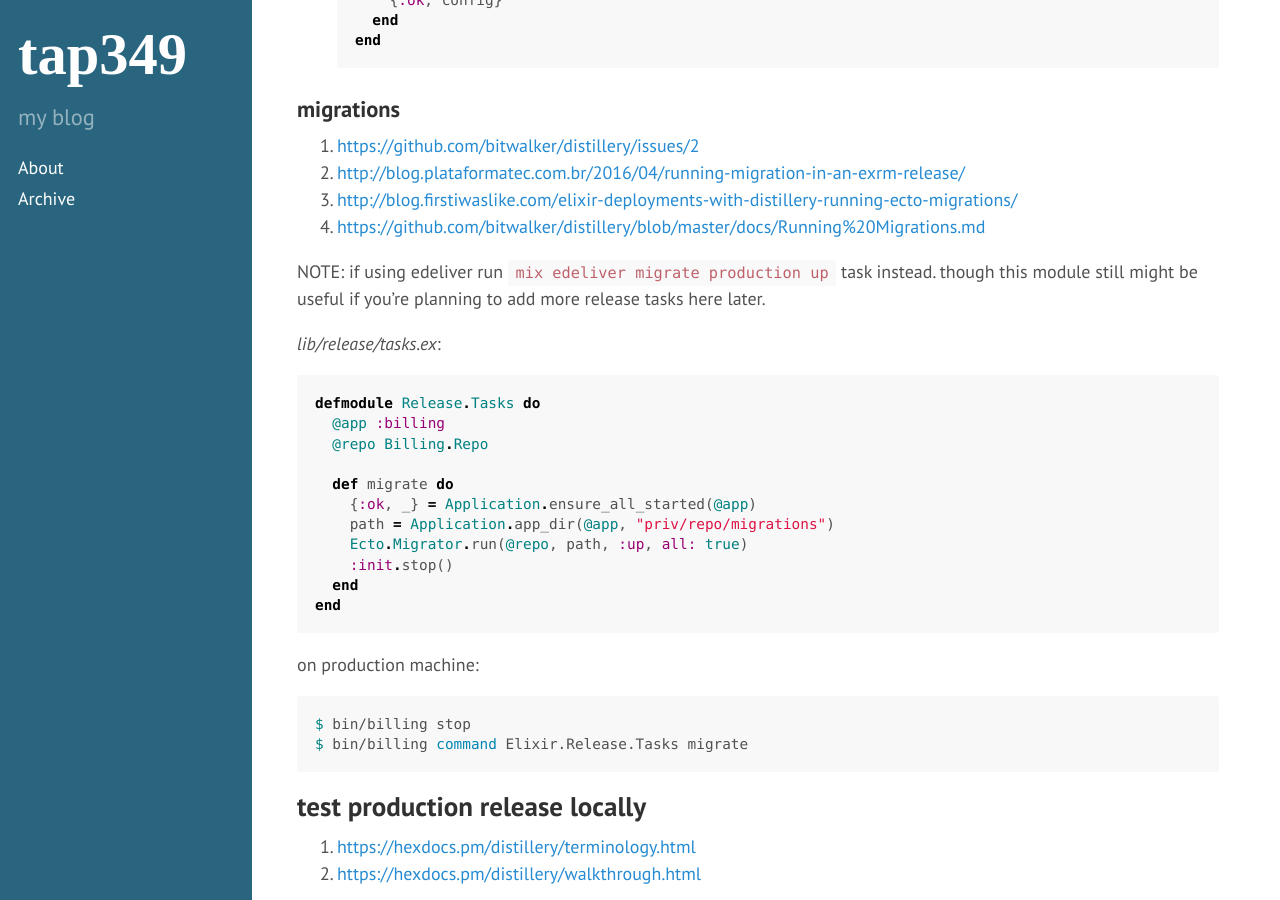
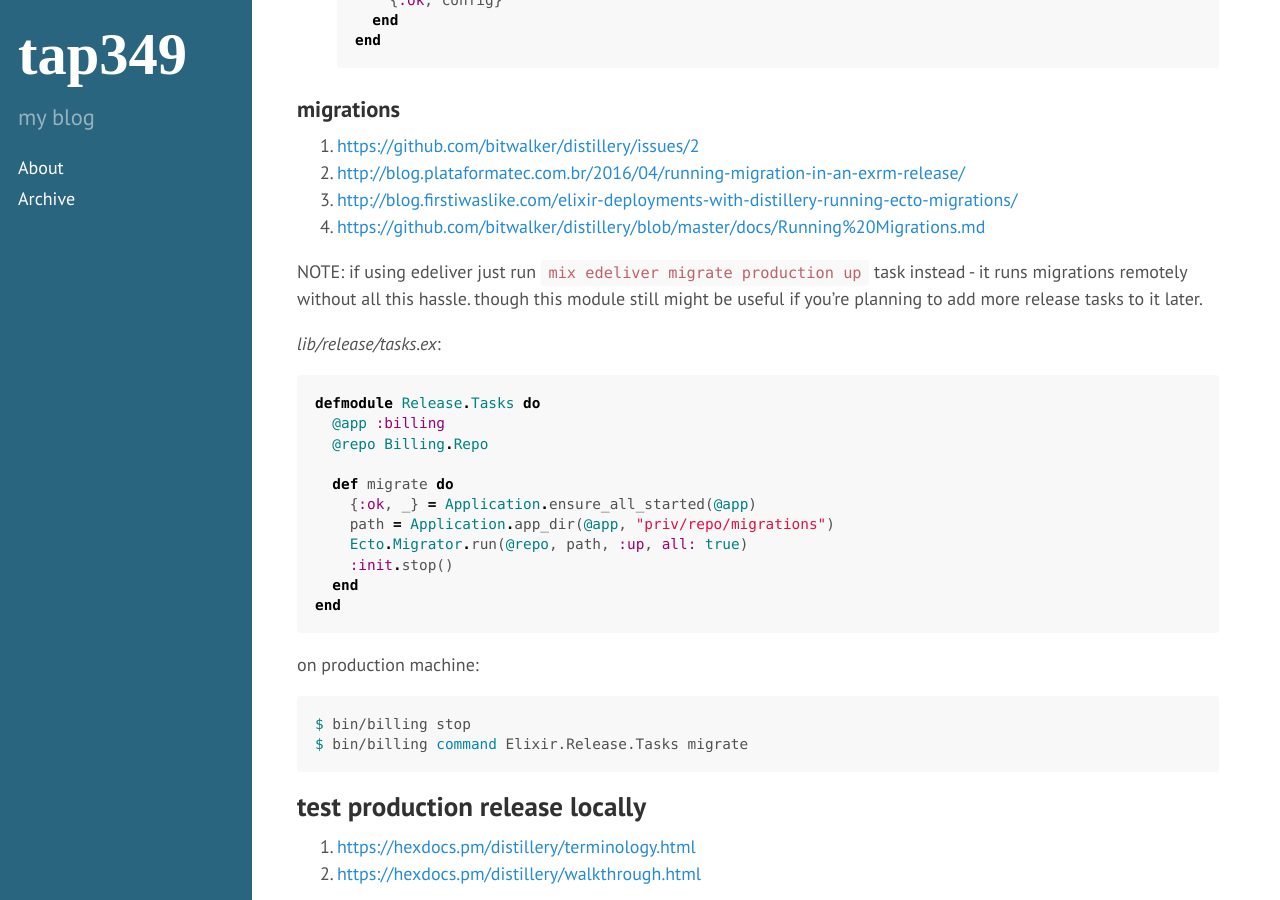
Before and after one commit to tap349/tap349.github.io, a Jekyll site: the page built from _posts/2017-08-02-elixir-deployment.md, in a window 1280 px wide and 900 px high, scrolled down 3469 px. Built offline with Jekyll 4.4.1, drawn with Linux system fonts in a browser that asks for light colours.

Commit message:
update 2017-08-07_04:29:03

```diff
--- a/_posts/2017-08-02-elixir-deployment.md
+++ b/_posts/2017-08-02-elixir-deployment.md
@@ -149,9 +149,10 @@ iex(billing@127.0.0.1)1> :sys.get_state BillingWeb.Endpoint.Server
 3. <http://blog.firstiwaslike.com/elixir-deployments-with-distillery-running-ecto-migrations/>
 4. <https://github.com/bitwalker/distillery/blob/master/docs/Running%20Migrations.md>
 
-NOTE: if using edeliver run `mix edeliver migrate production up` task instead.
-      though this module still might be useful if you're planning to add more
-      release tasks here later.
+NOTE: if using edeliver just run `mix edeliver migrate production up` task
+      instead - it runs migrations remotely without all this hassle.
+      though this module still might be useful if you're planning to add
+      more release tasks to it later.
 
 _lib/release/tasks.ex_:
 
```
